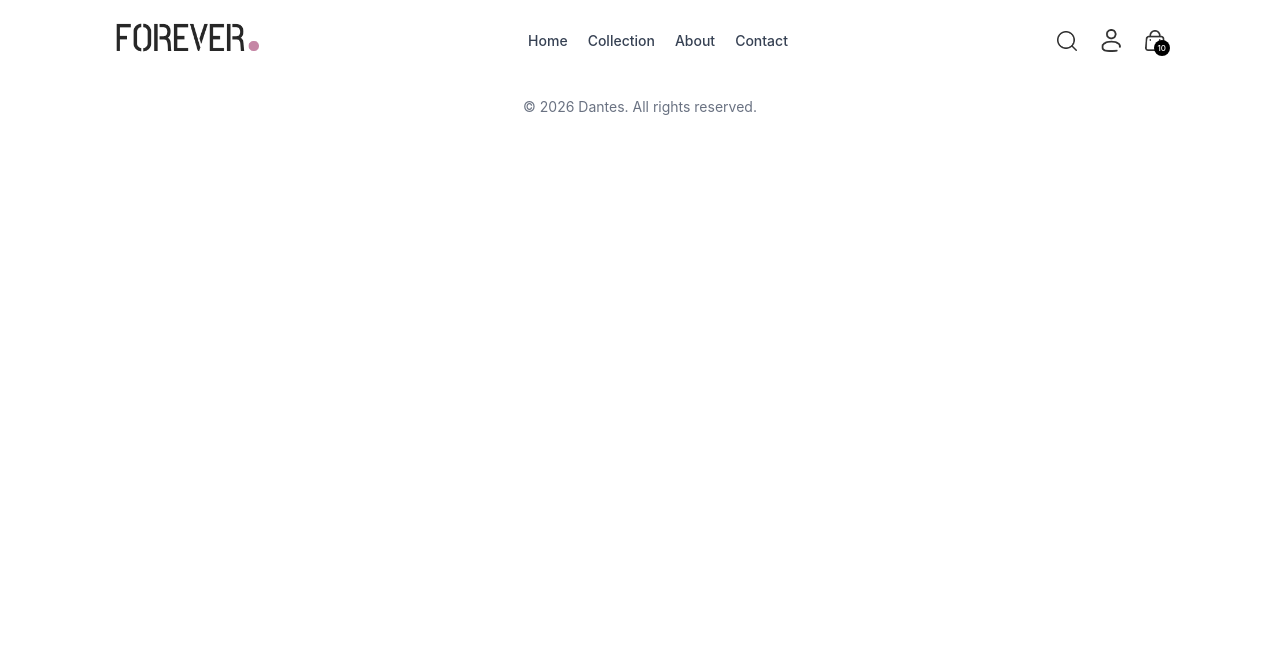
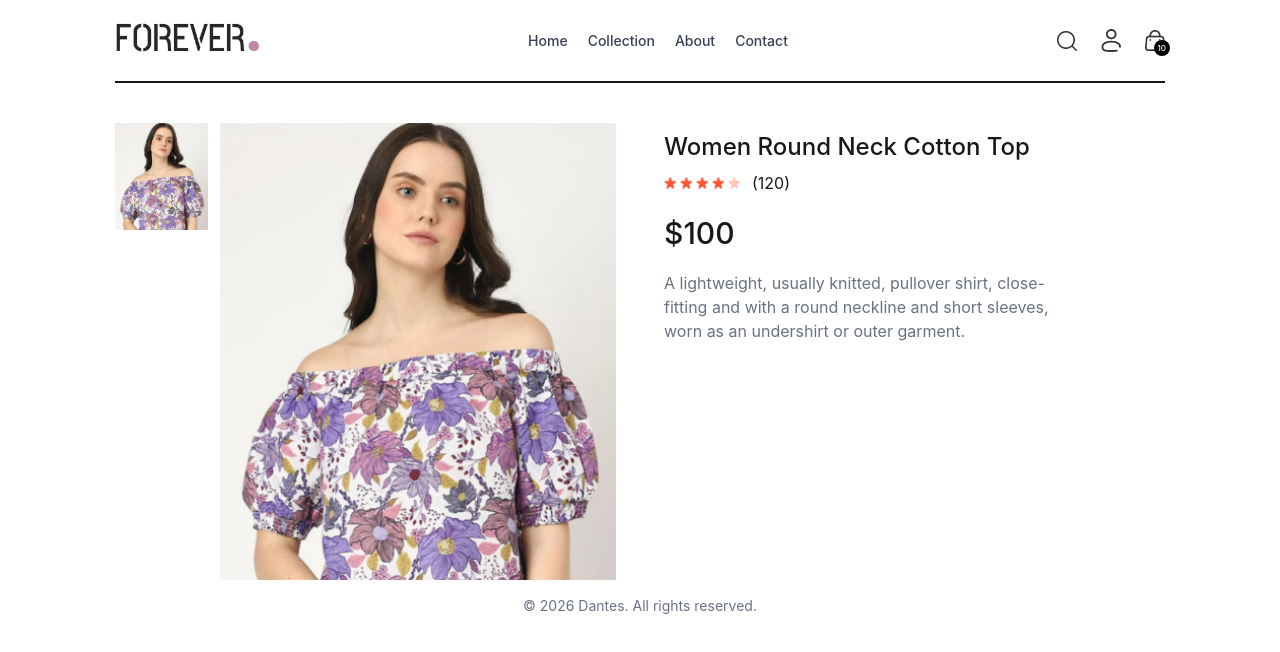
Before and after one commit to Yousuf7900/mern-ecommerce-client, a React (Vite) app: page /product/aaaaa in a window 1280 px wide. Shown: the top 652 px of the page. Built offline with nearby package versions, Linux system fonts and the light colour scheme.

Commit message:
Onek kichu korlam. Specific no task

```diff
--- a/src/components/SearchBar.jsx
+++ b/src/components/SearchBar.jsx
@@ -1,10 +1,23 @@
-import { useContext } from "react";
+import { useContext, useEffect, useState } from "react";
 import { ShopContext } from "../context/ShopContext";
 import { assets } from "../assets/frontend_assets/assets";
+import { useLocation } from "react-router";
 
 const SearchBar = () => {
     const { search, setSearch, showSearch, setShowSearch } = useContext(ShopContext);
-    return showSearch ? (
+    const [visible, setVisible] = useState(false);
+    const location = useLocation();
+
+    useEffect(() => {
+        if (location.pathname.includes('collection')) {
+            setVisible(true);
+        }
+        else {
+            setVisible(false);
+        }
+    }, [location])
+
+    return showSearch && visible ? (
         <div className="border-t border-b bg-gray-50 text-center">
             <div className="inline-flex items-center justify-center border border-gray-400 px-5 py-2 my-5 mx-3 rounded-full w-3/4 sm:w-1/2">
                 <input value={search} onChange={(e) => setSearch(e.target.value)} className="flex-1 outline-none bg-inherit text-sm" type="text" placeholder="Search" />
--- a/src/index.css
+++ b/src/index.css
@@ -28,6 +28,14 @@ a.active::after {
     font-style: normal;
 }
 
+.no-scrollbar::-webkit-scrollbar {
+    display: none;
+}
+
+.no-scrollbar {
+    scrollbar-width: none;
+}
+
 @media (max-width:640px) {
     a.active {
         background-color: black;
--- a/src/pages/Collection.jsx
+++ b/src/pages/Collection.jsx
@@ -5,7 +5,7 @@ import { ShopContext } from "../context/ShopContext";
 import ProductItem from "../components/ProductItem";
 
 const Collection = () => {
-    const { products } = useContext(ShopContext);
+    const { products, search, showSearch } = useContext(ShopContext);
     const [showFilter, setShowFilter] = useState(false);
     const [filterProducts, setFilterProducts] = useState([]);
     const [category, setCategory] = useState([]);
@@ -32,7 +32,13 @@ const Collection = () => {
 
     // apply filter
     const applyFilter = () => {
+
         let productsCopy = products.slice();
+
+        if (showSearch && search) {
+            productsCopy = productsCopy.filter(item => item.name.toLowerCase().includes(search.toLowerCase()));
+        }
+
         if (category.length > 0) {
             productsCopy = productsCopy.filter(item => category.includes(item.category));
         }
@@ -61,7 +67,7 @@ const Collection = () => {
 
     useEffect(() => {
         applyFilter();
-    }, [category, subCategory])
+    }, [category, subCategory, search, showSearch])
 
     useEffect(() => {
         sortProducts();
--- a/src/pages/Product.jsx
+++ b/src/pages/Product.jsx
@@ -1,10 +1,64 @@
+import { useContext, useEffect, useState } from "react";
+import { useParams } from "react-router";
+import { ShopContext } from "../context/ShopContext";
+import { assets } from "../assets/frontend_assets/assets";
 
 const Product = () => {
-    return (
-        <div>
 
+    const { productId } = useParams();
+    const { products, currency } = useContext(ShopContext);
+    const [productData, setProductData] = useState(false);
+    const [image, setImage] = useState('');
+
+    const fetchProductData = async () => {
+        products.map(item => {
+            if (item._id === productId) {
+                setProductData(item);
+                setImage(item.image[0]);
+                return null;
+            }
+        })
+    }
+    useEffect(() => {
+        fetchProductData();
+    }, [productId, products])
+    return productData ? (
+        <div className="border-t-2 pt-10 transition-opacity ease-in duration-500 opacity-100">
+            {/* Product Data */}
+            <div className="flex gap-12 sm:gap-12 flex-col sm:flex-row">
+                {/* Product Images */}
+                <div className="flex-1 flex flex-col-reverse gap-3 sm:flex-row">
+                    <div className="flex sm:flex-col overflow-x-auto sm:overflow-y-scroll justify-between sm:justify-normal sm:w-[18.7%] w-full no-scrollbar">
+                        {
+                            productData.image.map((item, idx) => (
+                                <img onClick={() => setImage(item)} src={item} key={idx} className="w-[24%] sm:w-full sm:mb-3 shrink-0  cursor-pointer" alt="" />
+                            ))
+                        }
+                    </div>
+                    <div className="w-full sm:w-[80%]">
+                        <img className="w-full h-auto" src={image} alt="" />
+                    </div>
+                </div>
+
+                {/* Product Info */}
+                <div className="flex-1">
+                    <h1 className="font-medium text-2xl mt-2">{productData.name}</h1>
+                    <div className="flex items-center gap-1 mt-2">
+                        <img src={assets.star_icon} alt="" className="w-3 5" />
+                        <img src={assets.star_icon} alt="" className="w-3 5" />
+                        <img src={assets.star_icon} alt="" className="w-3 5" />
+                        <img src={assets.star_icon} alt="" className="w-3 5" />
+                        <img src={assets.star_dull_icon} alt="" className="w-3 5" />
+                        <p className="pl-2">(120)</p>
+                    </div>
+                    <p className="mt-5 text-3xl font-medium">{currency}{productData.price}</p>
+                    <p className="mt-5 text-gray-500 md:w-4/5">{productData.description}</p>
+                </div>
+            </div>
         </div>
-    );
+    ) : <div className="opacity-0">
+
+    </div>;
 };
 
 export default Product;
```
